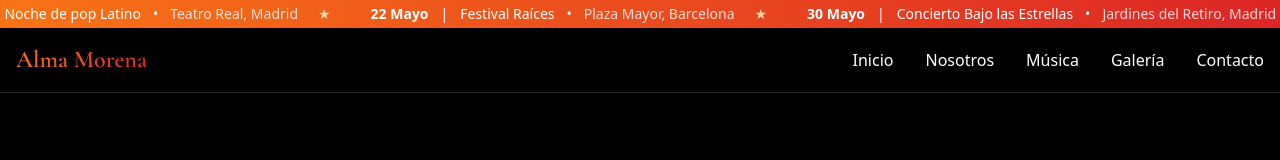
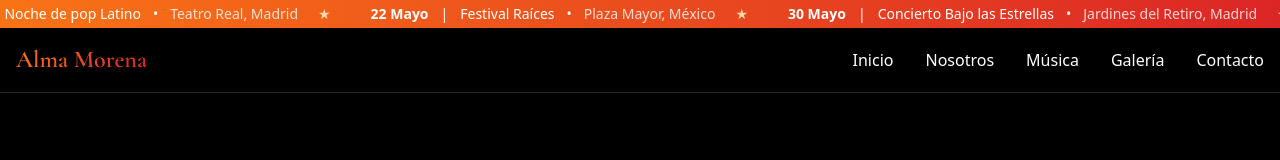
Before and after one commit to johnnymunox004/lm_morena, a React (Vite) app: page / in a window 1280 px wide. Shown: the top 160 px of the page. Built offline with nearby package versions, Linux system fonts and the light colour scheme.

Commit message:
Actualizar EventTicker.tsx

```diff
--- a/src/components/EventTicker/EventTicker.tsx
+++ b/src/components/EventTicker/EventTicker.tsx
@@ -16,7 +16,7 @@ const events: Event[] = [
   {
     date: "22 Mayo",
     title: "Festival Raíces",
-    location: "Plaza Mayor, Barcelona"
+    location: "Plaza Mayor, México "
   },
   {
     date: "30 Mayo",
```
